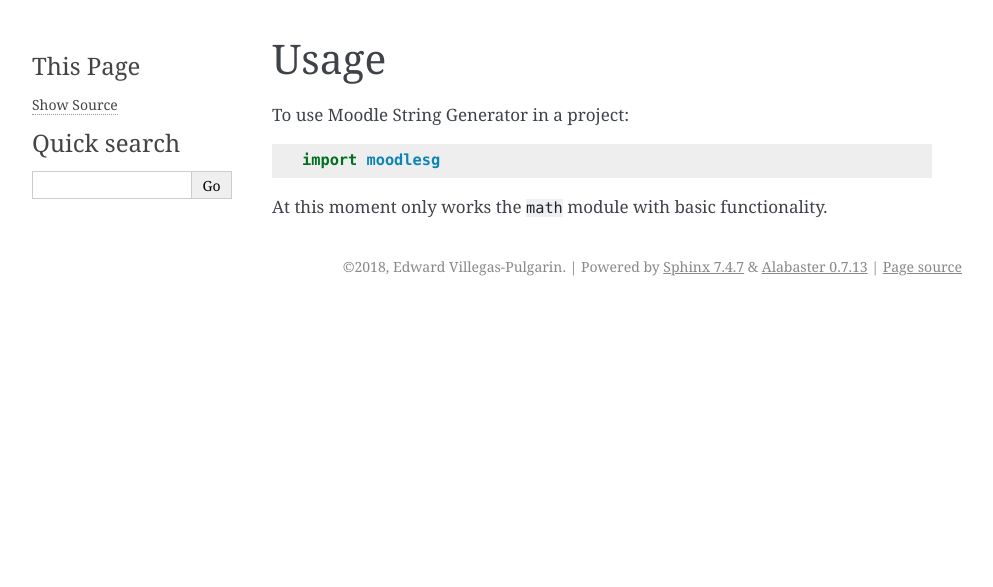
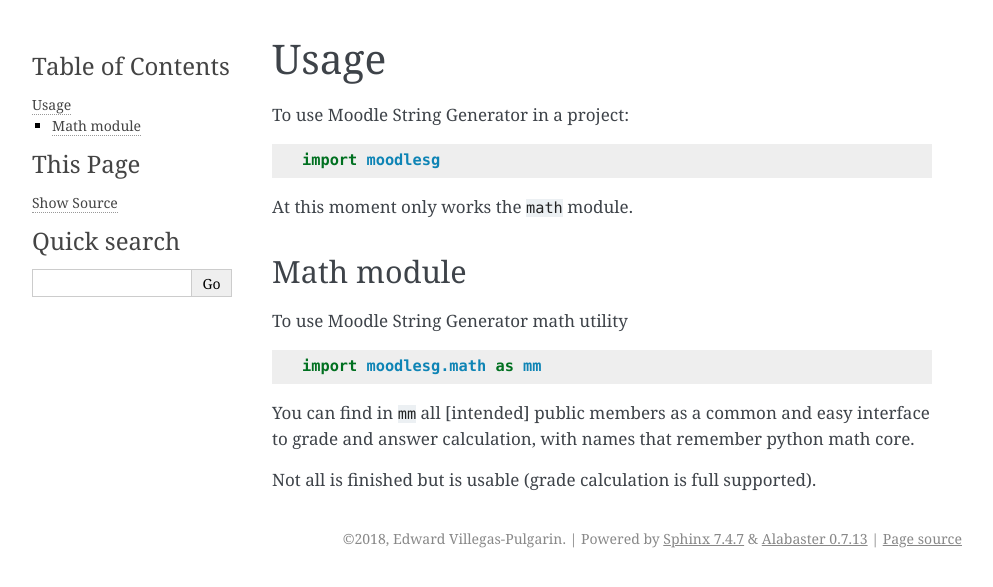
Before and after one commit to cosmoscalibur/moodlesg, a Sphinx documentation site: the page built from docs/usage.rst, in a window 1280 px wide. Shown: the top 587 px of the page, without its empty margins (148-1141 px from the left). Built offline with Sphinx 7.4.7, drawn with Linux system fonts in a browser that asks for light colours.

Commit message:
Update usage instructions.

```diff
--- a/docs/usage.rst
+++ b/docs/usage.rst
@@ -6,4 +6,19 @@ To use Moodle String Generator in a project::
 
     import moodlesg
 
-At this moment only works the :code:`math` module with basic functionality.
+At this moment only works the :code:`math` module.
+
+Math module
+===========
+
+To use Moodle String Generator math utility
+
+.. code:: python
+
+   import moodlesg.math as mm
+
+You can find in :code:`mm` all [intended] public members as a common
+and easy interface to grade and answer calculation, with names that
+remember python math core.
+
+Not all is finished but is usable (grade calculation is full supported).
```
